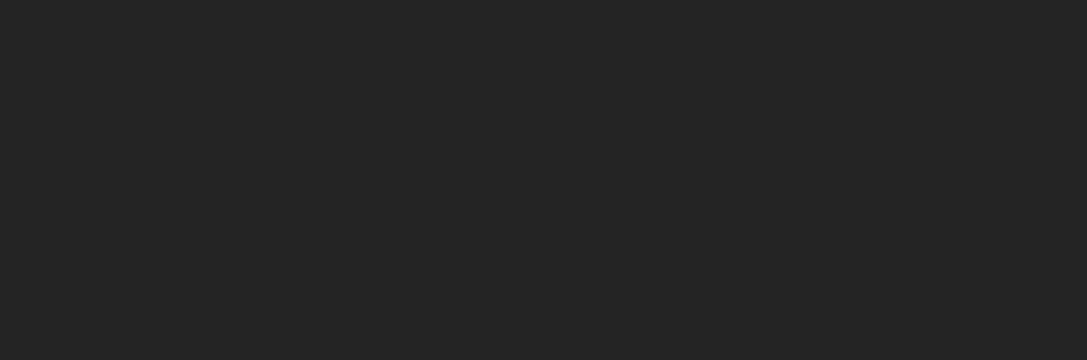
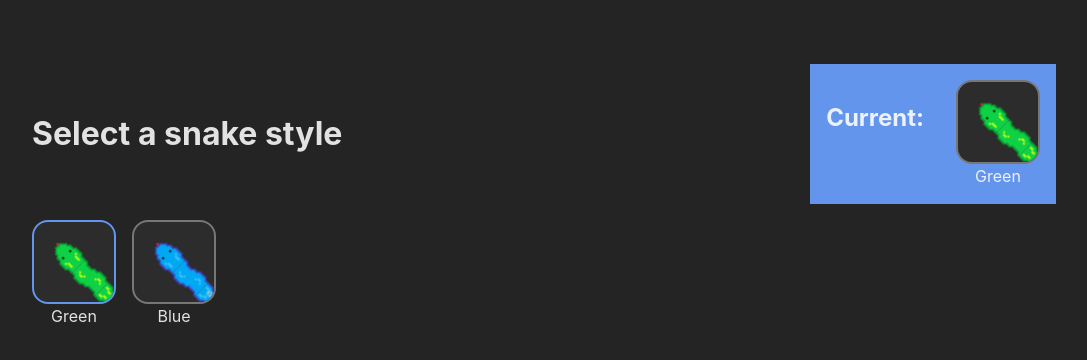
Before and after one commit to jordybronowicki37/vue-snake, a Vue app: page /#/snake-type in a window 1280 px wide. Before the commit this address had no page. Shown: the top 360 px of the page, without its empty margins (96-1183 px from the left). Built offline with nearby package versions, Linux system fonts and the light colour scheme.

Commit message:
Added snake type selector

```diff
--- /dev/null
+++ b/src/components/games/snake/ui/SnakeTypeItem.vue
@@ -0,0 +1,76 @@
+<script setup lang="ts">
+withDefaults(
+    defineProps<{
+      type: string,
+      selectedSnake: string,
+      canSelect?: boolean,
+      onSelect: (type: string) => void,
+    }>(),
+    {
+      canSelect: true,
+    });
+</script>
+
+<template>
+  <div class="snake-type">
+    <div class="preview"
+         v-on:click="onSelect(type)"
+         v-bind:class="[selectedSnake===type&&'selected', canSelect&&'can-select']">
+      <div class="body-pieces">
+        <div class="body-piece" v-bind:style="{backgroundImage: `url(src/assets/snakes/${type}/Snake${type}Head.png)`}"/>
+        <div class="body-piece" v-bind:style="{backgroundImage: `url(src/assets/snakes/${type}/Snake${type}Straight.png)`}"/>
+        <div class="body-piece" v-bind:style="{backgroundImage: `url(src/assets/snakes/${type}/Snake${type}Tail.png)`}"/>
+      </div>
+    </div>
+    <p class="type-name">{{type}}</p>
+  </div>
+
+</template>
+
+<style scoped>
+.snake-type {
+  display: flex;
+  flex-direction: column;
+  align-items: center;
+}
+
+.preview {
+  background-color: #2c2c2c;
+  height: 5rem;
+  width: 5rem;
+  border-radius: 1rem;
+  overflow: hidden;
+  position: relative;
+  border: 2px solid #777;
+  transition: all 0.5s;
+}
+
+.can-select:hover:not(.selected) {
+  border: 2px solid #ddd;
+  cursor: pointer;
+}
+
+.selected {
+  border: 2px solid cornflowerblue;
+}
+
+.body-pieces {
+  display: flex;
+  flex-direction: column;
+  position: absolute;
+  rotate: -45deg;
+  left: 2.5rem;
+  top: 0.5rem;
+}
+
+.body-piece {
+  height: 2rem;
+  width: 2rem;
+  background-repeat: no-repeat;
+  background-size: cover;
+}
+
+.type-name {
+  cursor: default;
+}
+</style>
--- /dev/null
+++ b/src/components/games/snake/ui/SnakeTypeSelector.vue
@@ -0,0 +1,69 @@
+<script setup lang="ts">
+import SnakeTypeItem from "./SnakeTypeItem.vue";
+import {GetSnakeStorage, SaveSnakeStorage} from "../engine/SnakeStorage";
+import {ref} from "vue";
+
+const selectedSnake = ref<string>(GetSnakeStorage().snakeStyles[0]);
+
+const selectSnake = (type: string): void => {
+  const storage = GetSnakeStorage();
+  storage.snakeStyles[0] = type;
+  selectedSnake.value = type;
+  SaveSnakeStorage(storage);
+}
+</script>
+
+<template>
+  <div class="snake-type-selector">
+    <div class="top">
+      <h1>Select a snake style</h1>
+      <div class="current-selected-container">
+        <h2>Current: </h2>
+        <transition name="fade" mode="out-in">
+          <SnakeTypeItem :key="selectedSnake" v-bind:type="selectedSnake" v-bind:can-select="false" v-bind:on-select="()=>{}" selected-snake=""/>
+        </transition>
+      </div>
+    </div>
+
+    <div class="snake-types">
+      <SnakeTypeItem v-bind:on-select="selectSnake" type="Green" v-bind:selected-snake="selectedSnake"/>
+      <SnakeTypeItem v-bind:on-select="selectSnake" type="Blue" v-bind:selected-snake="selectedSnake"/>
+    </div>
+  </div>
+</template>
+
+<style scoped>
+.snake-type-selector {
+  padding: 4rem 8rem;
+}
+
+.top {
+  display: flex;
+  justify-content: space-between;
+  align-items: center;
+}
+
+.current-selected-container {
+  display: flex;
+  gap: 2rem;
+  background-color: cornflowerblue;
+  padding: 1rem;
+}
+
+.snake-types {
+  display: flex;
+  gap: 1rem;
+  padding-top: 1rem;
+  flex-wrap: wrap;
+}
+
+.fade-enter-active,
+.fade-leave-active {
+  transition: opacity 0.3s;
+}
+
+.fade-enter-from,
+.fade-leave-to {
+  opacity: 20%;
+}
+</style>
--- a/src/main.ts
+++ b/src/main.ts
@@ -6,12 +6,14 @@ import SnakeHome from "./components/games/snake/ui/SnakeHome.vue";
 import SnakeGame from "./components/games/snake/ui/SnakeGame.vue";
 import SnakeModeSelector from "./components/games/snake/ui/SnakeModeSelector.vue";
 import SnakeLevelSelector from "./components/games/snake/ui/SnakeLevelSelector.vue";
+import SnakeTypeSelector from "./components/games/snake/ui/SnakeTypeSelector.vue";
 
 const routes: RouteRecordRaw[] = [
     { path: "/", component: SnakeHome },
     { path: "/menu", component: SnakeModeSelector },
     { path: "/levels", component: SnakeLevelSelector },
     { path: "/game/:level", component: SnakeGame },
+    { path: "/snake-type", component: SnakeTypeSelector },
 ]
 
 const router = createRouter({
--- a/src/style.css
+++ b/src/style.css
@@ -17,6 +17,9 @@
 html, body {
   width: 100vw;
   height: 100vh;
+}
+
+html, body, p {
   padding: 0;
   margin: 0;
 }
```
